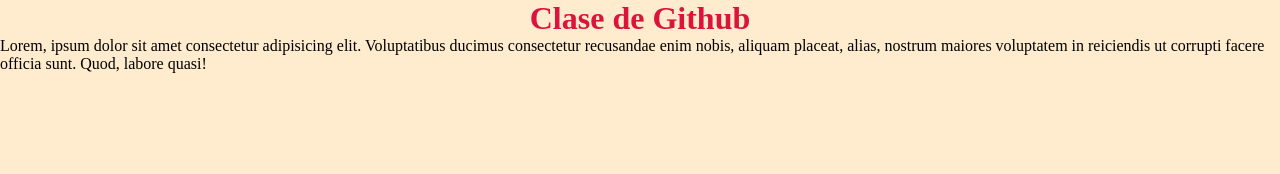
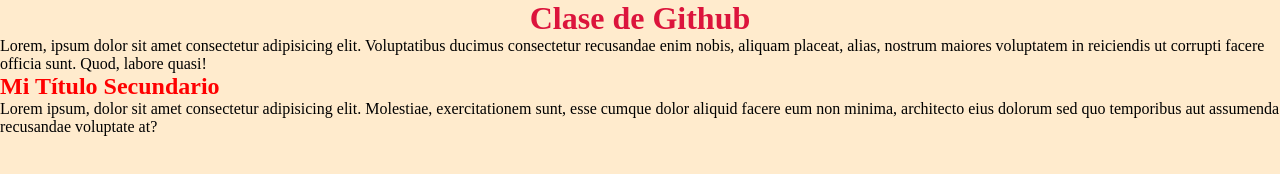
Before and after one commit to FacundoMoure/mirepocoder, a plain HTML site: page index.html in a window 1280 px wide. Drawn offline with Linux system fonts and the light colour scheme.

Commit message:
agrego un h2 y un parrafo con estilos

```diff
--- a/estilos.css
+++ b/estilos.css
@@ -12,3 +12,7 @@
     color: crimson;
     text-align: center;
 }
+
+h2{
+    color: red;
+}
--- a/index.html
+++ b/index.html
@@ -9,5 +9,7 @@
 <body>
     <h1>Clase de Github</h1>
     <p>Lorem, ipsum dolor sit amet consectetur adipisicing elit. Voluptatibus ducimus consectetur recusandae enim nobis, aliquam placeat, alias, nostrum maiores voluptatem in reiciendis ut corrupti facere officia sunt. Quod, labore quasi!</p>
+    <h2>Mi Título Secundario</h2>
+    <p>Lorem ipsum, dolor sit amet consectetur adipisicing elit. Molestiae, exercitationem sunt, esse cumque dolor aliquid facere eum non minima, architecto eius dolorum sed quo temporibus aut assumenda recusandae voluptate at?</p>
 </body>
 </html>
```
